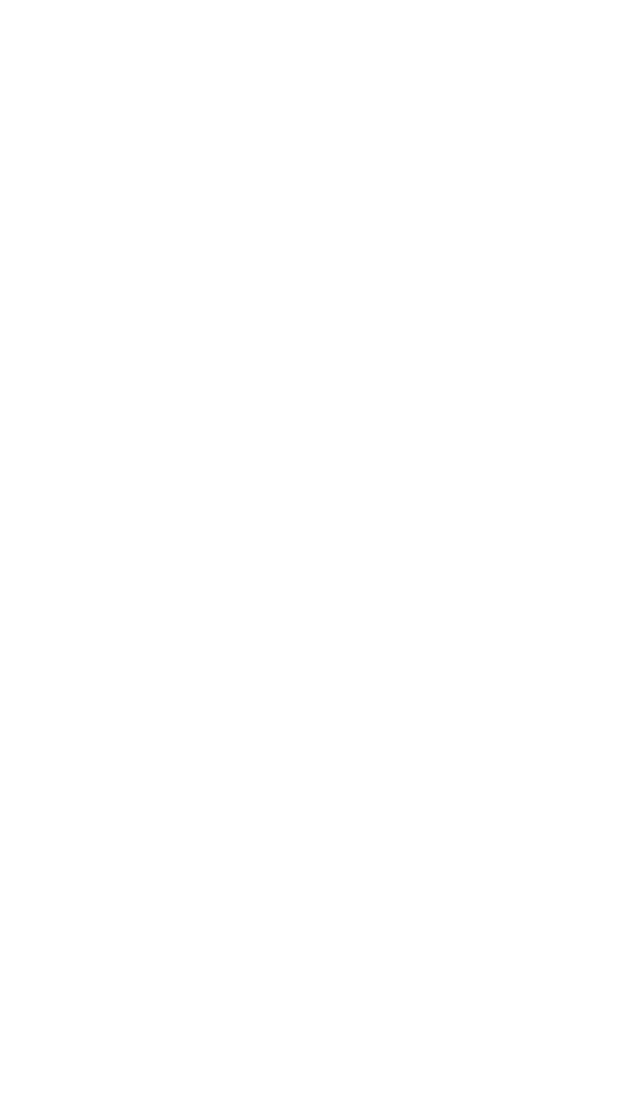
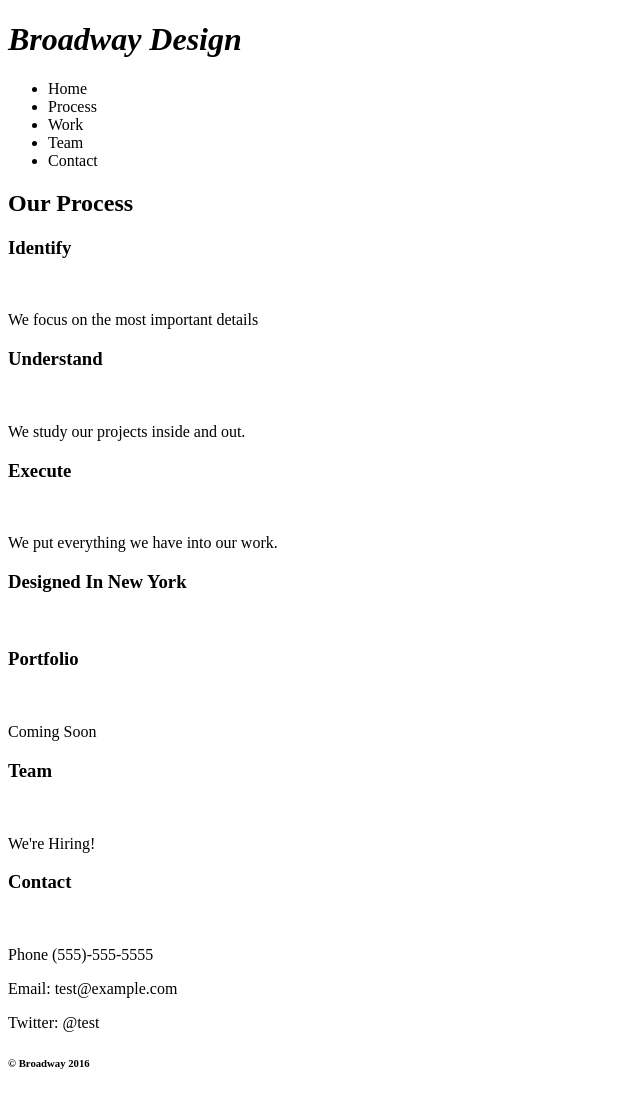
Before and after one commit to emebishop/broadway, a plain HTML site: page broadway/index.html in a window 1280 px wide. Shown: the whole page, without its empty margins (0-640 px from the left). Before the commit the page ends 800 px from the top, so only its background shows below. Drawn offline with Linux system fonts and the light colour scheme.

Commit message:
First Draft of HTML

```diff
--- a/broadway/index.html
+++ b/broadway/index.html
@@ -1,9 +1,54 @@
 <!DOCTYPE html>
 <html lang="en" dir="ltr">
   <head>
-    <title></title>
+    <title>Broadway Design</title>
+    <link src="./resources/style.css" type="text/css" rel="stylesheet"></link>
   </head>
   <body>
 
+    <div id="banner">
+    <h1><em>Broadway Design</em></h1>
+      <nav class="navbar navbar-default">
+        <ul class="nav navbar-nav">
+          <li>Home</li>
+          <li>Process</li>
+          <li>Work</li>
+          <li>Team</li>
+          <li>Contact</li>
+        </ul>
+      </nav>
+      </div>
+    </div>
+
+    <h2>Our Process</h2>
+      <h3>Identify</h3>
+        <br>
+      <p>We focus on the most important details</p>
+
+      <h3>Understand</h3>
+        <br>
+      <p>We study our projects inside and out.</p>
+
+      <h3>Execute</h3>
+      <br>
+      <p>We put everything we have into our work.</p>
+
+    <div id = "ribbon">
+    <h3>Designed In New York</h3>
+    </div>
+      <br>
+    <h3>Portfolio</h3>
+      <br>
+    <p>Coming Soon</p>
+    <h3>Team</h3>
+      <br>
+    <p>We're Hiring!</p>
+    <h3>Contact</h3>
+      <br>
+    <p>Phone (555)-555-5555</p>
+    <p>Email: test@example.com</p>
+    <p>Twitter: @test</p>
+
+    <h6>&#169; Broadway 2016</h6>
   </body>
 </html>
```
